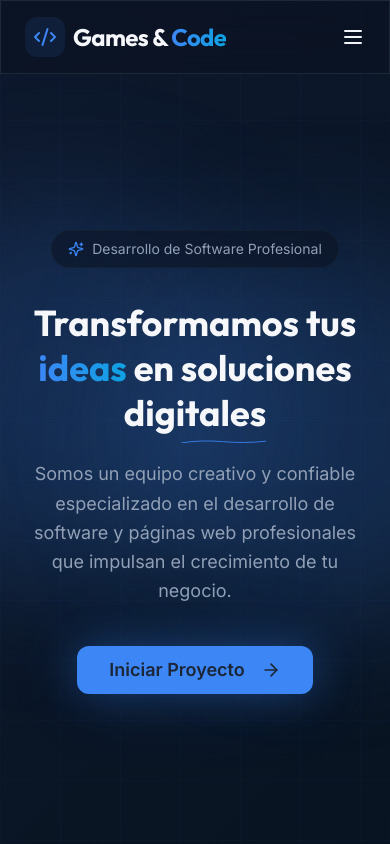
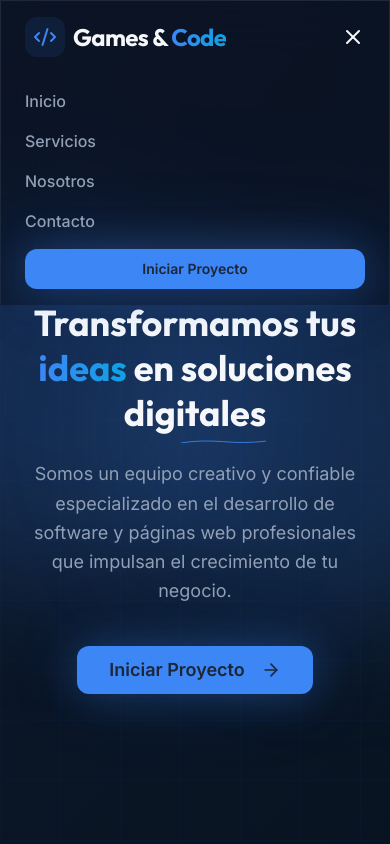
Before and after one commit to PlayerCodeDev/gamesandcode.com, a website: page index.html in a window 390 px wide. Both pictures are taken after a click on the button "Abrir menú". Shown: the top 844 px of the page. Drawn offline with Linux system fonts and the light colour scheme.

Commit message:
feat: agregar menú para mobile

```diff
--- a/index.html
+++ b/index.html
@@ -51,16 +51,35 @@
               Iniciar Proyecto
             </a>
             <!-- Mobile button -->
-            <button class="md:hidden text-slate-100" aria-label="Abrir menú">
+            <button class="md:hidden text-[hsl(var(--color-text-foreground))]" aria-label="Abrir menú" id="mobile-menu-button" aria-expanded="false">
               <svg xmlns="http://www.w3.org/2000/svg" width="24" height="24"
                 viewBox="0 0 24 24" fill="none" stroke="currentColor"
-                stroke-width="2" stroke-linecap="round" stroke-linejoin="round">
+                stroke-width="2" stroke-linecap="round" stroke-linejoin="round"
+                class="transition-all duration-300 ease-out rotate-0 scale-100" id="icon-menu">
                 <line x1="4" x2="20" y1="12" y2="12"></line>
                 <line x1="4" x2="20" y1="6" y2="6"></line>
                 <line x1="4" x2="20" y1="18" y2="18"></line>
               </svg>
+
+              <svg xmlns="http://www.w3.org/2000/svg" width="24" height="24" viewBox="0 0 24 24" fill="none" stroke="currentColor" stroke-width="2" stroke-linecap="round" stroke-linejoin="round" class="lucide lucide-x hidden transition-all duration-300 ease-out rotate-90 scale-75" id="icon-close">
+                <path d="M18 6 6 18"></path>
+                <path d="m6 6 12 12"></path>
+              </svg>
             </button>
-          </div>
+            </div>
+        </div>
+        <div class="md:hidden mt-4 pb-4 hidden opacity-0 scale-95 px-6 transition-all duration-1000 origin-top ease-out" id="mobile-menu">
+          <ul class="font-inter flex flex-col gap-4">
+            <li><a href="#home" class="mobile-link hover:text-[hsl(var(--color-text))] transition duration-300 hover-underline font-medium">Inicio</a></li>
+            <li><a href="#services" class="mobile-link hover:text-[hsl(var(--color-text))] transition duration-300 hover-underline font-medium">Servicios</a></li>
+            <li><a href="#us" class="mobile-link hover:text-[hsl(var(--color-text))] transition duration-300 hover-underline font-medium">Nosotros</a></li>
+            <li><a href="#contact" class="mobile-link hover:text-[hsl(var(--color-text))] transition duration-300 hover-underline font-medium">Contacto</a></li>
+          </ul>
+          <a
+            href="#contact"
+            class="mobile-link mt-4 focus-ring glow-primary inline-flex items-center justify-center whitespace-nowrap rounded-xl bg-[hsl(var(--color-primary))] h-10 px-4 py-2 text-sm font-bold text-[hsl(var(--color-bg))] hover:bg-[hsl(var(--color-primary)/.9)] transition duration-200 ease-hover w-full">
+            Iniciar Proyecto
+          </a>
         </div>
       </nav>
     </header>
@@ -120,8 +139,6 @@
 
               <!-- <button>Ver Nuestro Trabajo</button> -->
             </div>
-
-
           </div>
         </div>
       </section>
@@ -376,5 +393,6 @@
         </div>
       </div>
     </footer>
+    <script src="./js/main.js"></script>
   </body>
 </html>
--- /dev/null
+++ b/js/main.js
@@ -0,0 +1,60 @@
+const menuButton = document.getElementById('mobile-menu-button');
+const mobileMenu = document.getElementById('mobile-menu');
+const iconMenu = document.getElementById('icon-menu');
+const iconClose = document.getElementById('icon-close');
+const mobileLinks = document.querySelectorAll('.mobile-link');
+
+function closeMobileMenu() {
+  mobileMenu.classList.add('opacity-0', 'scale-95');
+
+  setTimeout(() => {
+    mobileMenu.classList.add('hidden');
+  }, 150);
+
+  iconClose.classList.add('rotate-90', 'scale-75');
+
+  setTimeout(() => {
+    iconClose.classList.add('hidden');
+
+    iconMenu.classList.remove('hidden');
+    requestAnimationFrame(() => {
+      iconMenu.classList.remove('rotate-90', 'scale-75');
+      iconMenu.classList.add('rotate-180', 'scale-100');
+    });
+  }, 150);
+
+  menuButton.setAttribute('aria-expanded', 'false');
+}
+
+menuButton.addEventListener('click', () => {
+  const isOpen = !mobileMenu.classList.contains('hidden');
+
+  if(!isOpen) {
+    mobileMenu.classList.remove('hidden');
+
+    requestAnimationFrame(() => {
+      mobileMenu.classList.remove('opacity-0', 'scale-95');
+    });
+
+    iconMenu.classList.add('hidden');
+    iconMenu.classList.add('rotate-180', 'scale-75');
+
+    iconClose.classList.remove('hidden');
+    requestAnimationFrame(() => {
+      iconClose.classList.remove('rotate-90', 'scale-75');
+      iconClose.classList.add('rotate-0', 'scale-100');
+    })
+
+    menuButton.setAttribute('aria-expanded', 'true');
+  } else {
+    closeMobileMenu();
+  }
+});
+
+mobileLinks.forEach(link => {
+  link.addEventListener('click', () => {
+    if(!mobileMenu.classList.contains('hidden')) {
+      closeMobileMenu();
+    }
+  });
+});
```
Also changed, not shown: public/output.css.
